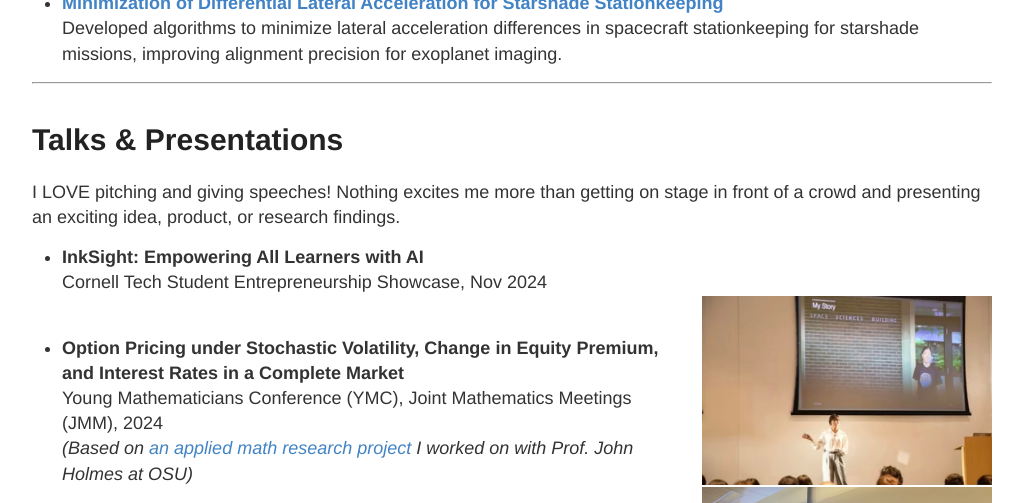
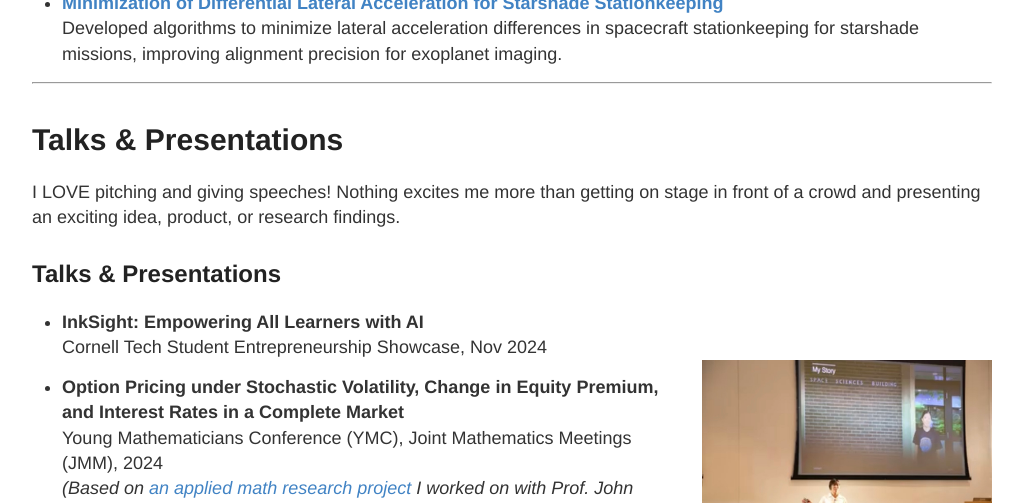
Before and after one commit to nicolehao34/nicolehao34.github.io, a Jekyll site: the page built from index.md, in a window 1280 px wide and 900 px high, scrolled down 810 px, cut to the strip 0-503 px from the top of the window. Shown: the whole strip, without its empty margins (128-1151 px from the left). Built offline with Jekyll 4.4.1, drawn with Linux system fonts in a browser that asks for light colours.

Commit message:
layout mod

```diff
--- a/index.md
+++ b/index.md
@@ -42,28 +42,26 @@
 
 # Talks & Presentations
 I LOVE pitching and giving speeches! Nothing excites me more than getting on stage in front of a crowd and presenting an exciting idea, product, or research findings.
+## Talks & Presentations
 
-- **InkSight: Empowering All Learners with AI** <br>
-Cornell Tech Student Entrepreneurship Showcase, Nov 2024  <br>
-<img style="float:right; padding-left:10px" src="images/pitch.jpg" width="300" alt="Nicole Hao presenting at Cornell Tech Showcase"> <br>
+- **InkSight: Empowering All Learners with AI**
+  Cornell Tech Student Entrepreneurship Showcase, Nov 2024
+  <img style="float:right; padding-left:10px" src="images/pitch.jpg" width="300" alt="Nicole Hao presenting at Cornell Tech Showcase">
 
+- **Option Pricing under Stochastic Volatility, Change in Equity Premium, and Interest Rates in a Complete Market**
+  Young Mathematicians Conference (YMC), Joint Mathematics Meetings (JMM), 2024
+  *(Based on [an applied math research project](https://arxiv.org/abs/2408.15416) I worked on with Prof. John Holmes at OSU)*
+  <img style="float:right; padding-left:10px" src="images/YMC.jpg" width="300" alt="Nicole Hao presenting at YMC">
 
-- **Option Pricing under Stochastic Volatility, Change in Equity Premium, and Interest Rates in a Complete Market** <br>
-Young Mathematicians Conference (YMC), Joint Mathematics Meetings (JMM), 2024  <br>
-  *(Based on [an applied math research project](https://arxiv.org/abs/2408.15416) I worked on with Prof. John Holmes at OSU)*
-  <img style="float:right; padding-left:10px" src="images/YMC.jpg" width="300" alt="Nicole Hao presenting at YMC"> <br>
-
-- **Detecting and Classifying Flares in High-resolution Solar Spectra with Supervised Machine Learning** <br>
-Nexus Scholars, Rochester Symposium for Physics Students (RSPS), 2023
-  *(I was a physics major!)* <br>
-  <img style="float:right; padding-left:10px" src="images/Nexus.jpg" width="300" alt="Nicole Hao presenting at YMC"> <br>
+- **Detecting and Classifying Flares in High-resolution Solar Spectra with Supervised Machine Learning**
+  Nexus Scholars, Rochester Symposium for Physics Students (RSPS), 2023
+  *(I was a physics major!)*
+  <img style="float:right; padding-left:10px" src="images/Nexus.jpg" width="300" alt="Nicole Hao presenting at RSPS">
 
 
 
 
-
-
----
+------
 
 # Recent Reads
 
```
